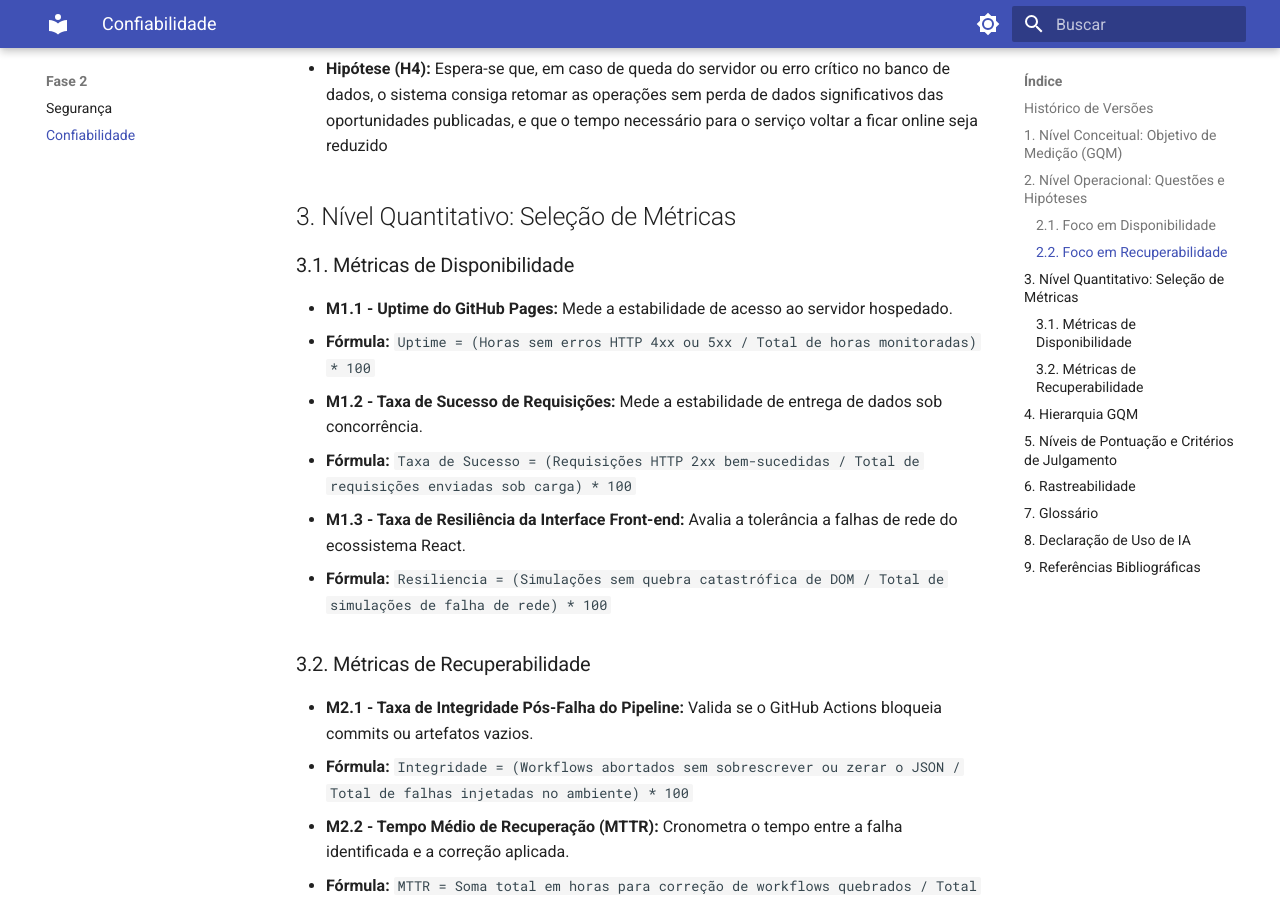
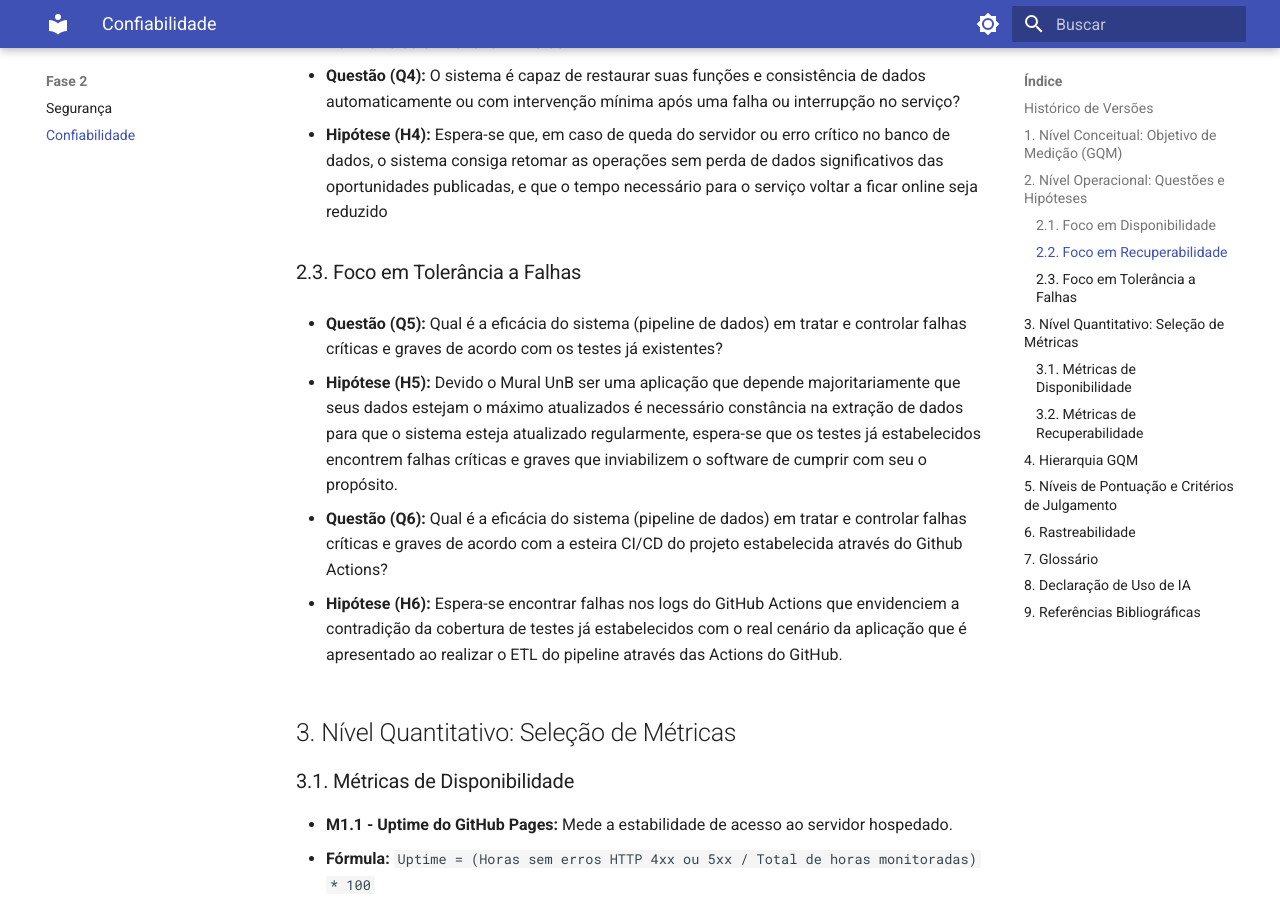
Before and after one commit to FCTE-Qualidade-de-Software-1/2026-1_T02_ROBERTA_WILLIAMS, an MkDocs documentation site: the page built from docs/fase2/confiabilidade.md, in a window 1280 px wide and 900 px high, scrolled down 2055 px. Built offline with MkDocs 1.6.1 and Material for MkDocs 9.7.7, drawn with Linux system fonts in a browser that asks for light colours; some of the changed text lies outside the part shown.

Commit message:
Estabelecimento de Questions e Metrics acerca da tolerância de falhas

```diff
--- a/docs/fase2/confiabilidade.md
+++ b/docs/fase2/confiabilidade.md
@@ -10,6 +10,7 @@
 | 1.4    | Inserção de perguntas, hipóteses e métricas para o GQM                                                | Carlos | 09/06/2026 |
 | 1.5    | Inserção de glossário, remoção do plano de coleta (vai para fase 3), melhora parte de rastreabilidade | Yogi   | 11/06/2026 |
 | 1.6 | Adição de novos objetivos ao GQM | Guilherme Flyan | 12/06/2026
+| 1.7 | Adição de Question e Metric sobre a Tolerância a Falhas | Guilherme Flyan | 12/06/2026
 
 ## 1. Nível Conceitual: Objetivo de Medição (GQM)
 
@@ -46,6 +47,17 @@ O objetivo de medição orienta o foco da avaliação para a arquitetura _server
 
 - **Questão (Q4):** O sistema é capaz de restaurar suas funções e consistência de dados automaticamente ou com intervenção mínima após uma falha ou interrupção no serviço?
 - **Hipótese (H4):** Espera-se que, em caso de queda do servidor ou erro crítico no banco de dados, o sistema consiga retomar as operações sem perda de dados significativos das oportunidades publicadas, e que o tempo necessário para o serviço voltar a ficar online seja reduzido
+
+### 2.3. Foco em Tolerância a Falhas
+
+- **Questão (Q5):** Qual é a eficácia do sistema (pipeline de dados) em tratar e controlar falhas críticas e graves de acordo com os testes já existentes?
+
+- **Hipótese (H5):** Devido o Mural UnB ser uma aplicação que depende majoritariamente que seus dados estejam o máximo atualizados é necessário constância na extração de dados para que o sistema esteja atualizado regularmente, espera-se que os testes já estabelecidos encontrem falhas críticas e graves que inviabilizem o software de cumprir com seu o propósito.
+
+- **Questão (Q6):** Qual é a eficácia do sistema (pipeline de dados) em tratar e controlar falhas críticas e graves de acordo com a esteira CI/CD do projeto estabelecida através do Github Actions?
+
+- **Hipótese (H6):** Espera-se encontrar falhas nos logs do GitHub Actions que envidenciem a contradição da cobertura de testes já estabelecidos com o real cenário da aplicação que é apresentado ao realizar o ETL do pipeline através das Actions do GitHub.
+
 
 ## 3. Nível Quantitativo: Seleção de Métricas
 
```
